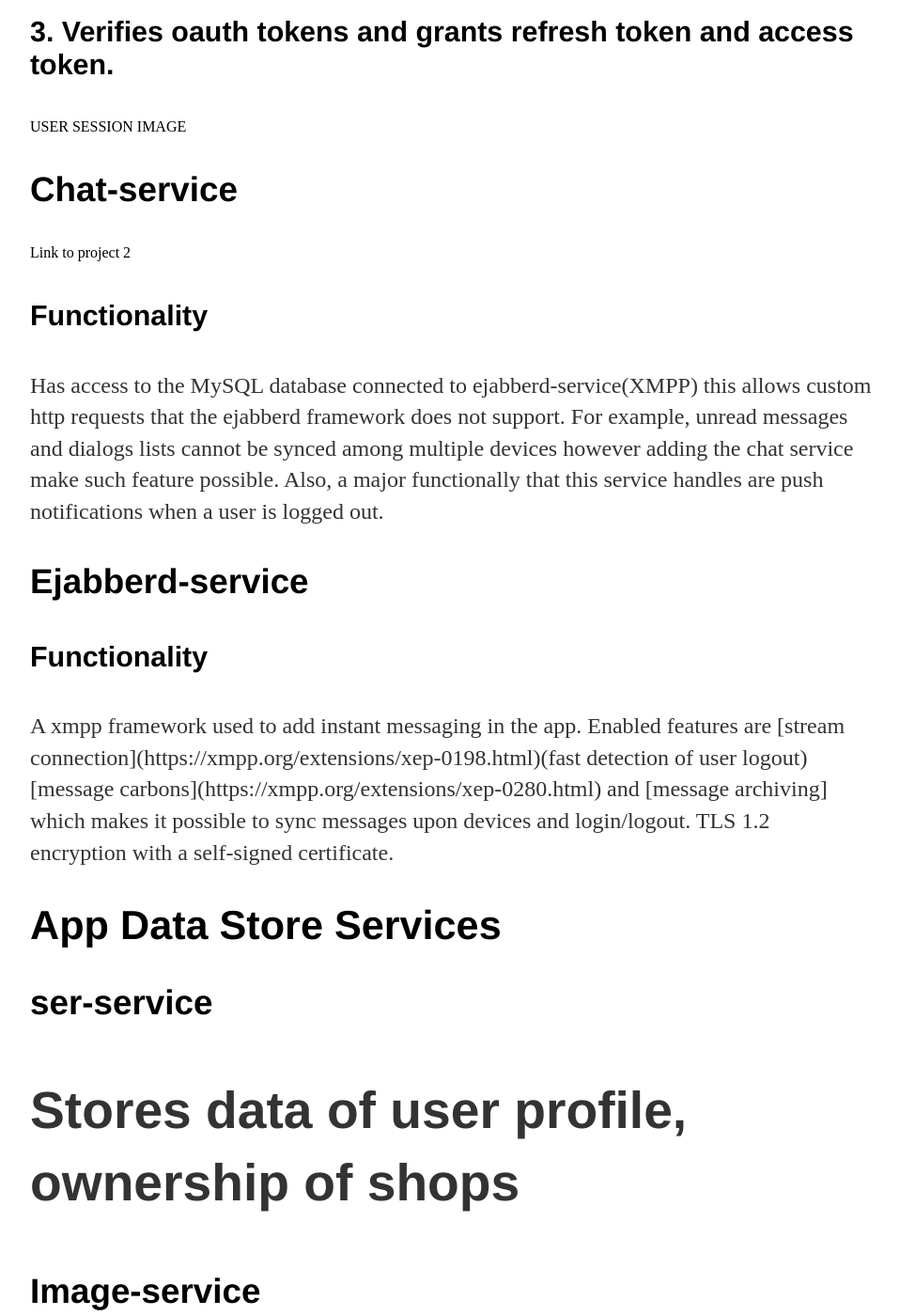
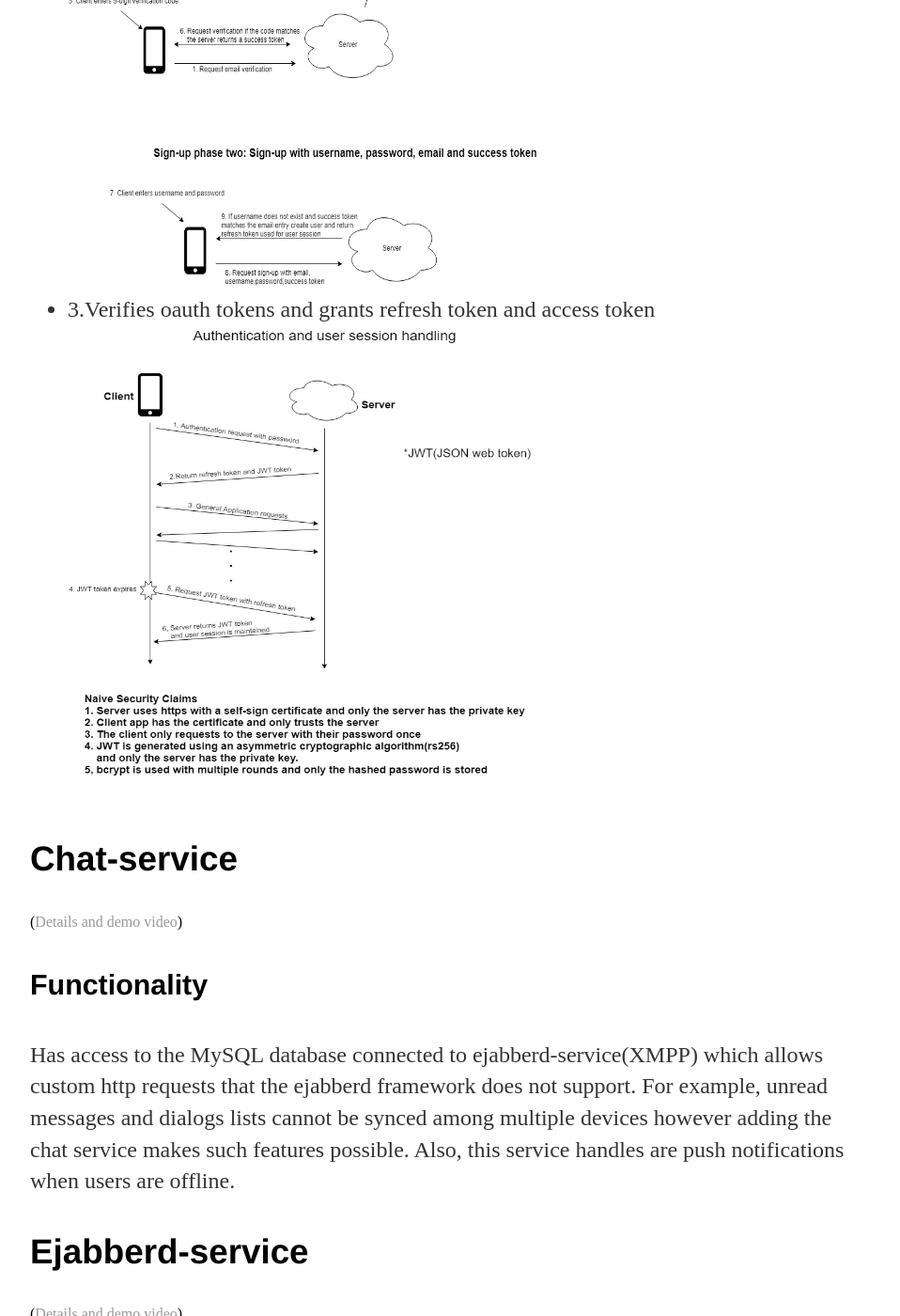
Before and after one commit to jcho7022/jcho7022.github.io, a Jekyll site: the page built from projects/float/index.html, in a window 1280 px wide and 1400 px high, scrolled down 3160 px. Shown: the whole window at 94% size, without its empty margins (160-1118 px from the left). Built offline with Jekyll 4.4.1, drawn with Linux system fonts in a browser that asks for light colours; some of the changed text lies outside the part shown.

Commit message:
Update index.html

```diff
--- a/projects/float/index.html
+++ b/projects/float/index.html
@@ -31,57 +31,59 @@ Users can interact with shops owners using a built in instant messaging and sear
 					<br>
           3.Request to chat-service to generate xmpp account
 					<br>
-          However, if any of these steps fail to achieve atomicity transactions must be reverted. The api-gateway uses the “saga state machine” to achieve such goal and maintain data consistency over distributed services.
-          For the above example if transaction 3 fails the saga state machine reverts transaction #2 and #1.
+          However, if any of these steps fail to achieve atomicity transactions must be reverted. The api-gateway a “saga state machine” to achieve such goal and maintain data consistency over distributed services.
+          For the above example if transaction #3 fails the saga state machine reverts transaction #2 and #1.
           </li>
 				</ul>
    <img src="saga_state_machine.jpg" alt="saga_state_machine" height="600px" width="600px">
 
   <h3>Auth-service</h3>
   <h4>Functionality</h4>
-      <h4>1.Stores usernames and hashed passwords using the node.js [Bcrypt library](https://www.npmjs.com/package/bcrypt)</h3>
-      <h4>2. Sends out emails with verification codes to users upon sign-up and handles the process</h4>
-      USER SIGNUP IMAGE
-      <h4>3. Verifies oauth tokens and grants refresh token and access token.</h4>
-      USER SESSION IMAGE
+	<ul class="Functionality">
+		<li>1.Stores usernames and hashed passwords using the node.js <a href="https://www.npmjs.com/package/bcrypt">Bcrypt library</a></li>
+		<li>2.Sends out emails with verification codes to users upon sign-up and handles the process
+			<img src="sign_up.jpg" alt="sign_up" height="500px" width="500px"></li>
+		<li>3.Verifies oauth tokens and grants refresh token and access token <img src="auth_user_session.jpg" alt="auth_user_session" height="500px" width="500px"></li>
 
-   <h3>Chat-service</h3> Link to project 2
+	</ul>
+
+   <h3>Chat-service</h3> (<a href="https://jcho7022.github.io/projects/chatbot/">Details and demo video</a>)
       <h4>Functionality</h4>
-      <p>Has access to the MySQL database connected to ejabberd-service(XMPP) this allows custom http requests that
+      <p>Has access to the MySQL database connected to ejabberd-service(XMPP) which allows custom http requests that
       the ejabberd framework does not support. For example, unread messages and dialogs lists cannot be synced among
-      multiple devices however adding the chat service make such feature possible. Also, a major functionally that
-      this service handles are push notifications when a user is logged out.</p>
+      multiple devices however adding the chat service makes such features possible. Also,
+      this service handles are push notifications when users are offline.</p>
 
-   <h3>Ejabberd-service</h3>
+   <h3>Ejabberd-service</h3> (<a href="https://jcho7022.github.io/projects/chatbot/">Details and demo video</a>)
       <h4>Functionality</h4>
-      <p>A xmpp framework used to add instant messaging in the app. Enabled features are
-        [stream connection](https://xmpp.org/extensions/xep-0198.html)(fast detection of user logout)
-        [message carbons](https://xmpp.org/extensions/xep-0280.html) and [message archiving] which makes
-        it possible to sync messages upon devices and login/logout. TLS 1.2 encryption with a self-signed
-        certificate.</p>
+      <p>A xmpp framework used to add instant messaging in the app. Enabled features are:
+	    <ul class="chat_features">
+        <li><a href="https://xmpp.org/extensions/xep-0198.html">Stream Connection</a> allowing detection of user disconnection for push notifications</li>
+        <li><a href="https://xmpp.org/extensions/xep-0357.html">Push Notifications</a> allowing messages send to user when disconnected</li>
+	<li><a href="https://xmpp.org/extensions/xep-0136.html">Message Archiving</a>, <a href="https://xmpp.org/extensions/xep-0280.html">Message Carbons</a> allowing real time message data syncing across multiple devices</li>
+	<li>TLS 1.2 encryption with a self-signed certificate(application only trusts the server)</li>
+	</ul>
 
-   <h2>App Data Store Services</h2>
-   <h3>ser-service<h3>
-    <p>Stores data of user profile, ownership of shops</p>
+   <h3>user-service<h3>
+    <p>Stores data of user such as profile image, shop ownership, name</p>
 
    <h3>Image-service</h3>
-   <p>Stores image files and checks permissions of a request if image is private.
-     Images names are stored using a MD5 hashes.</p>
+   <p>Stores image files and checks permissions of a request if image is private. Images names are stored using a MD5 hashes.</p>
 
    <h3>Shop-service</h3>
    <p>Stores data of shops and products in shops</p>
 
    <h3>Map-service</h3>
-   <p>Stores data of shop markers on the map. The markers are stored and queried efficiently
-     using mongo’s geospatial queries.</p>
+   <p>Stores data of shop markers on the map. The markers are stored and queried using mongo’s geospatial queries.</p>
 
 
    <h3>Continuous Integration</h3>
      Scripted a shell script which spins up containers only needed to test a service.
      GIF OF CONTINUOUS INTEGRATION
 
+   <h3>General development pipeline</h3>
 
-   <h3>Continuous Integration</h3>
+   <h3>Deployment and system maintain scripts</h3>
      Shell scripts and docker-compose files  were written to to easily deploy and clean up containers
      no longer needed.
 
```
